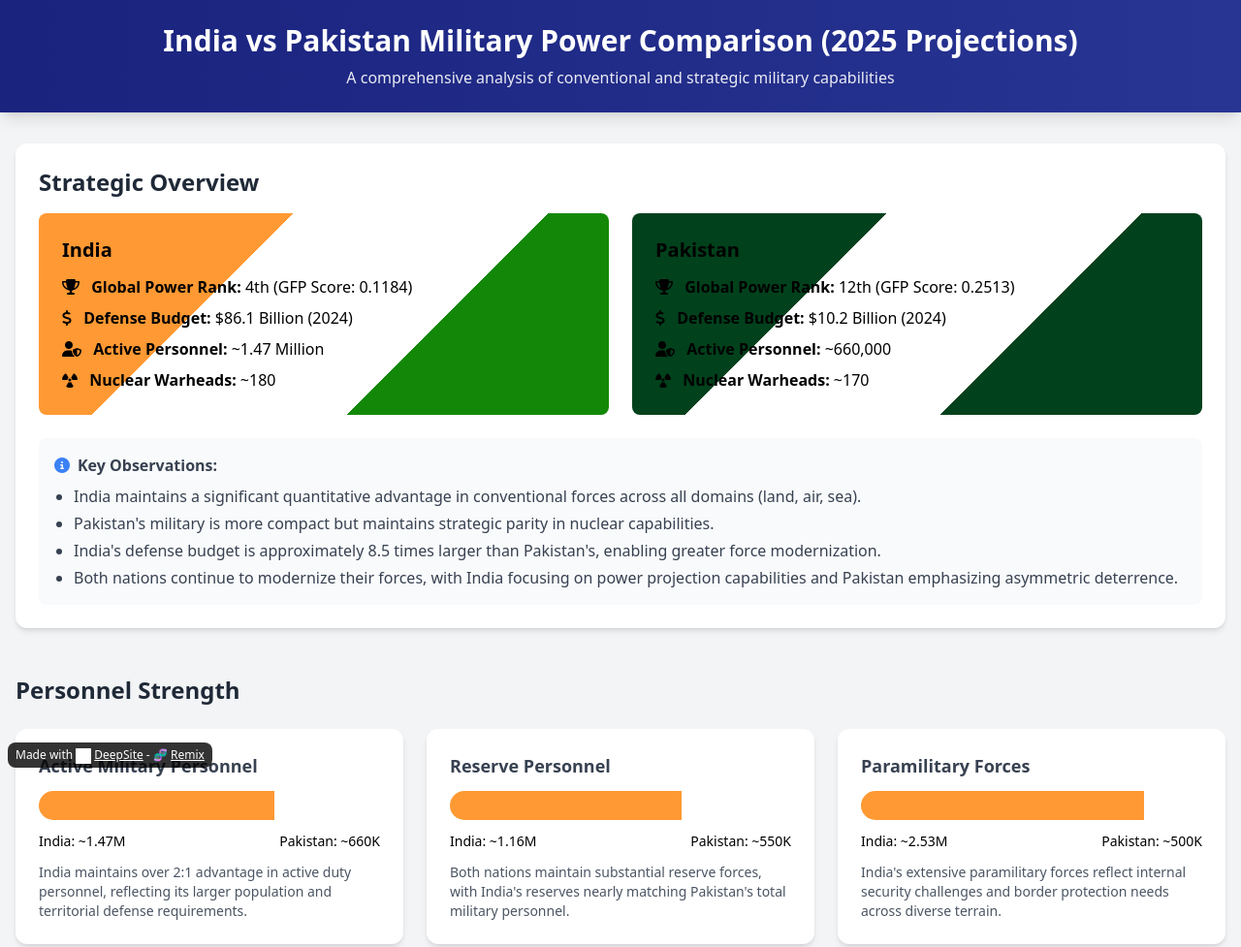
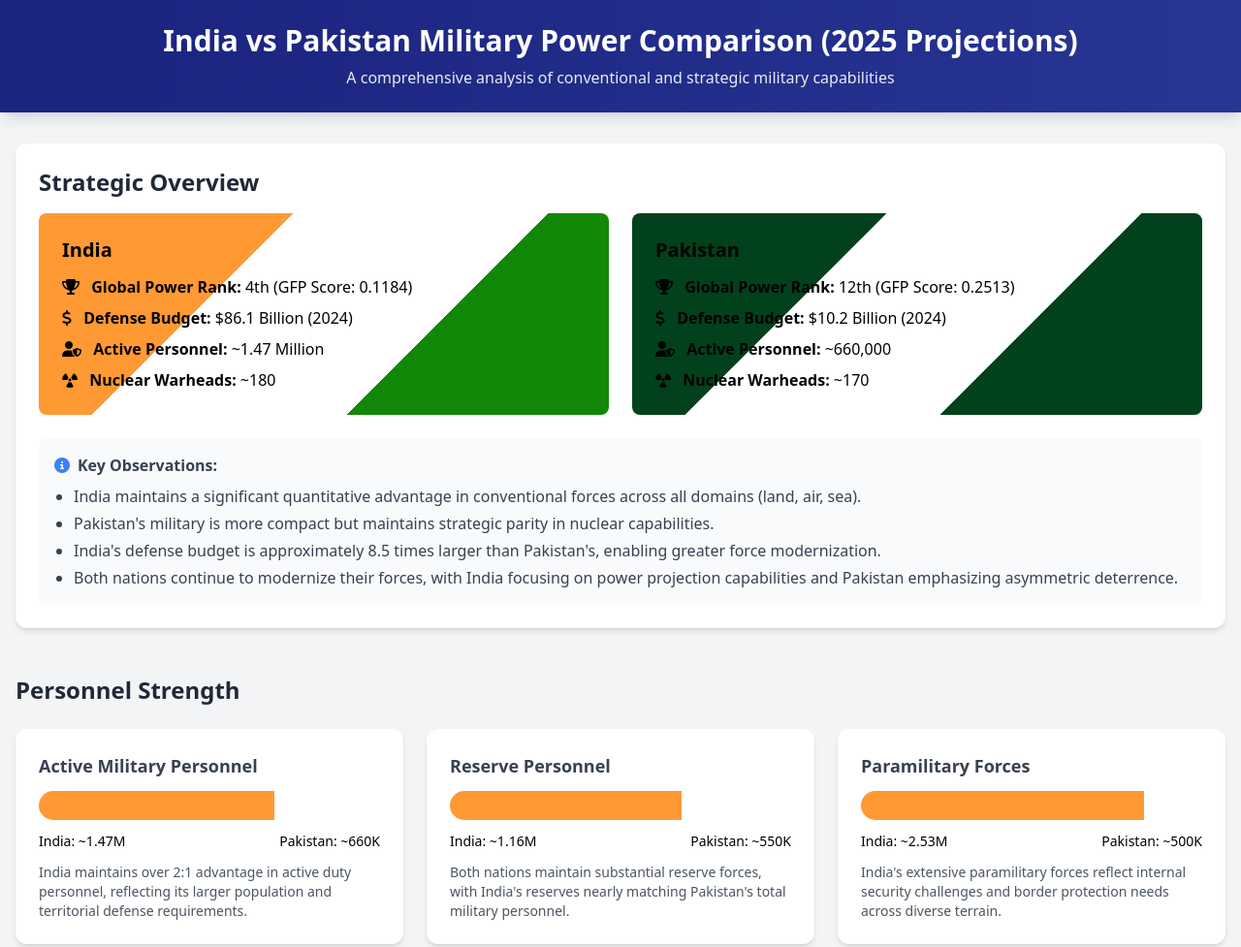
Before and after one commit to darsh-shah13/India-vs-Pakistan-Military-Comparision, a plain HTML site: page index.html in a window 1280 px wide. Shown: the top 977 px of the page at 97% size. Drawn offline with nearby package versions, Linux system fonts and the light colour scheme; grey boxes are pictures that could not be loaded.

Commit message:
Update index.html

```diff
--- a/index.html
+++ b/index.html
@@ -608,5 +608,4 @@
             }
         });
     </script>
-<p style="border-radius: 8px; text-align: center; font-size: 12px; color: #fff; margin-top: 16px;position: fixed; left: 8px; bottom: 8px; z-index: 10; background: rgba(0, 0, 0, 0.8); padding: 4px 8px;">Made with <img src="https://enzostvs-deepsite.hf.space/logo.svg" alt="DeepSite Logo" style="width: 16px; height: 16px; vertical-align: middle;display:inline-block;margin-right:3px;filter:brightness(0) invert(1);"><a href="https://enzostvs-deepsite.hf.space" style="color: #fff;text-decoration: underline;" target="_blank" >DeepSite</a> - 🧬 <a href="https://enzostvs-deepsite.hf.space?remix=DS2521/india-vs-pakistan-military-comparision" style="color: #fff;text-decoration: underline;" target="_blank" >Remix</a></p></body>
 </html>
```
